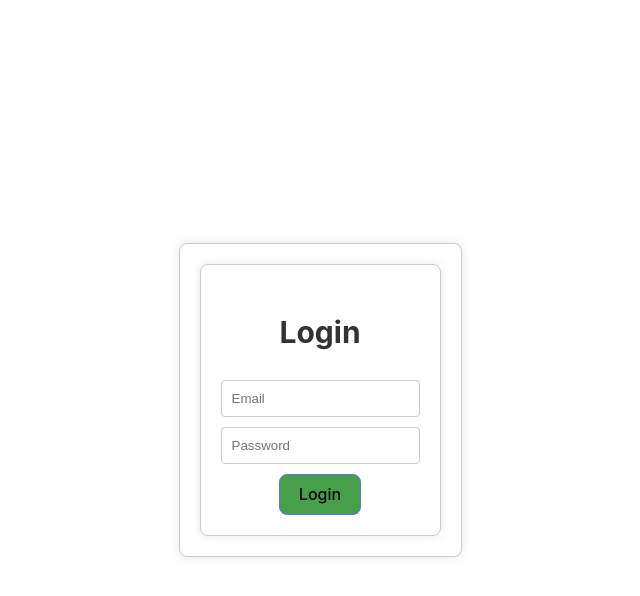
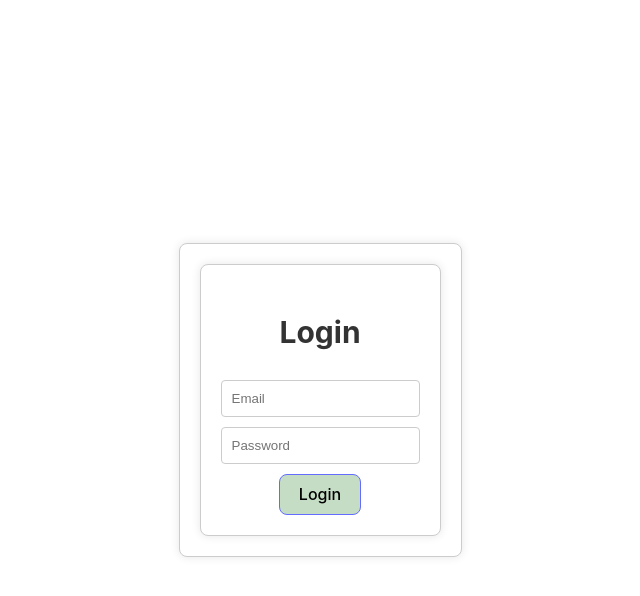
Before and after one commit to kylead10/Inventory-manager, a React (Vite) app: page / in a window 1280 px wide. In both pictures the pointer is over the button "Login". Shown: the top 596 px of the page, without its empty margins (320-960 px from the left). Built offline with nearby package versions, Linux system fonts and the light colour scheme.

Commit message:
design update

```diff
--- a/src/components/Login.css
+++ b/src/components/Login.css
@@ -53,7 +53,7 @@ button {
 }
 
 button:hover {
-  background-color: #45a049;
+  background-color: #c5ddc5;
 }
 
 /* Error message styles */
```
